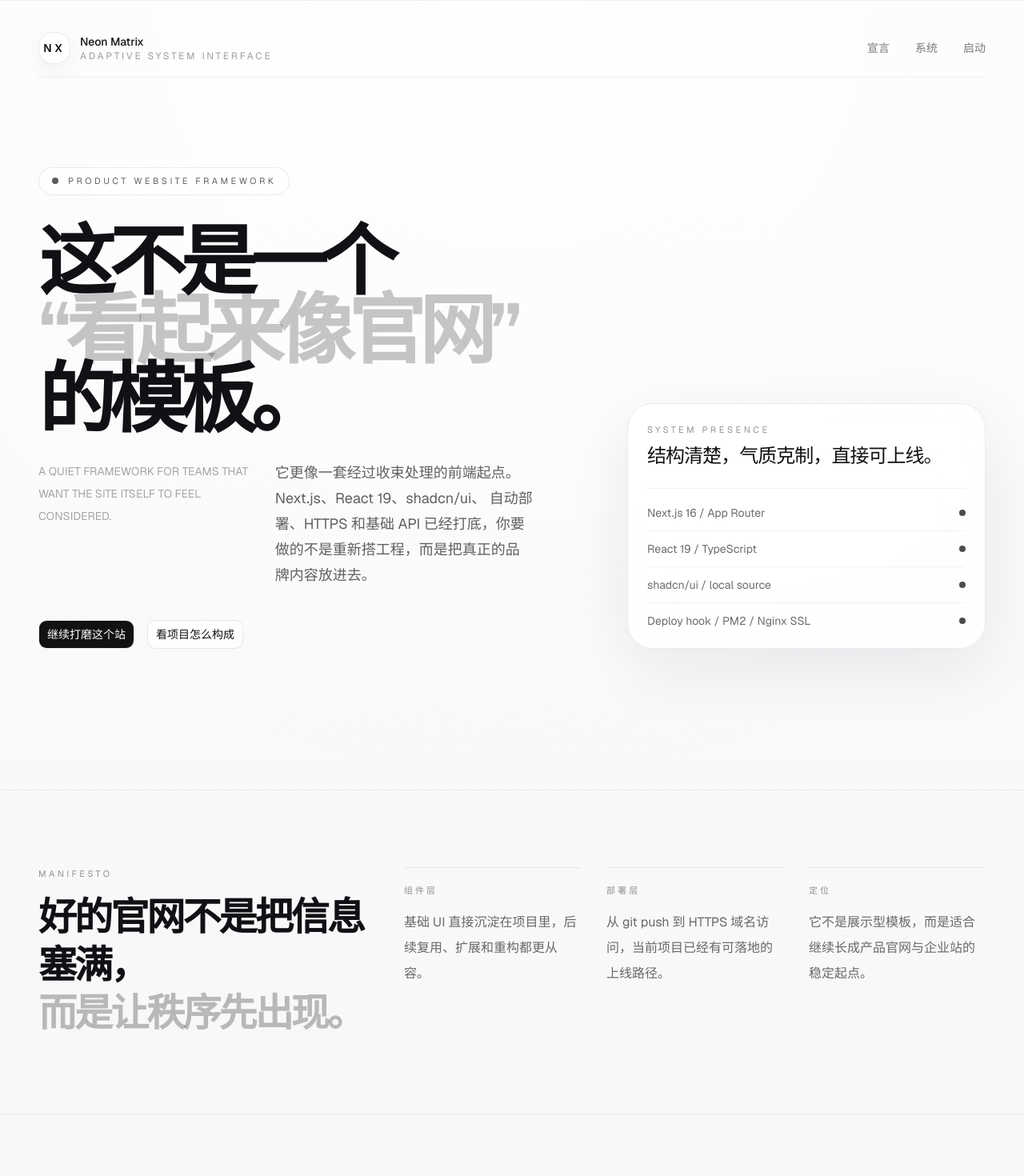
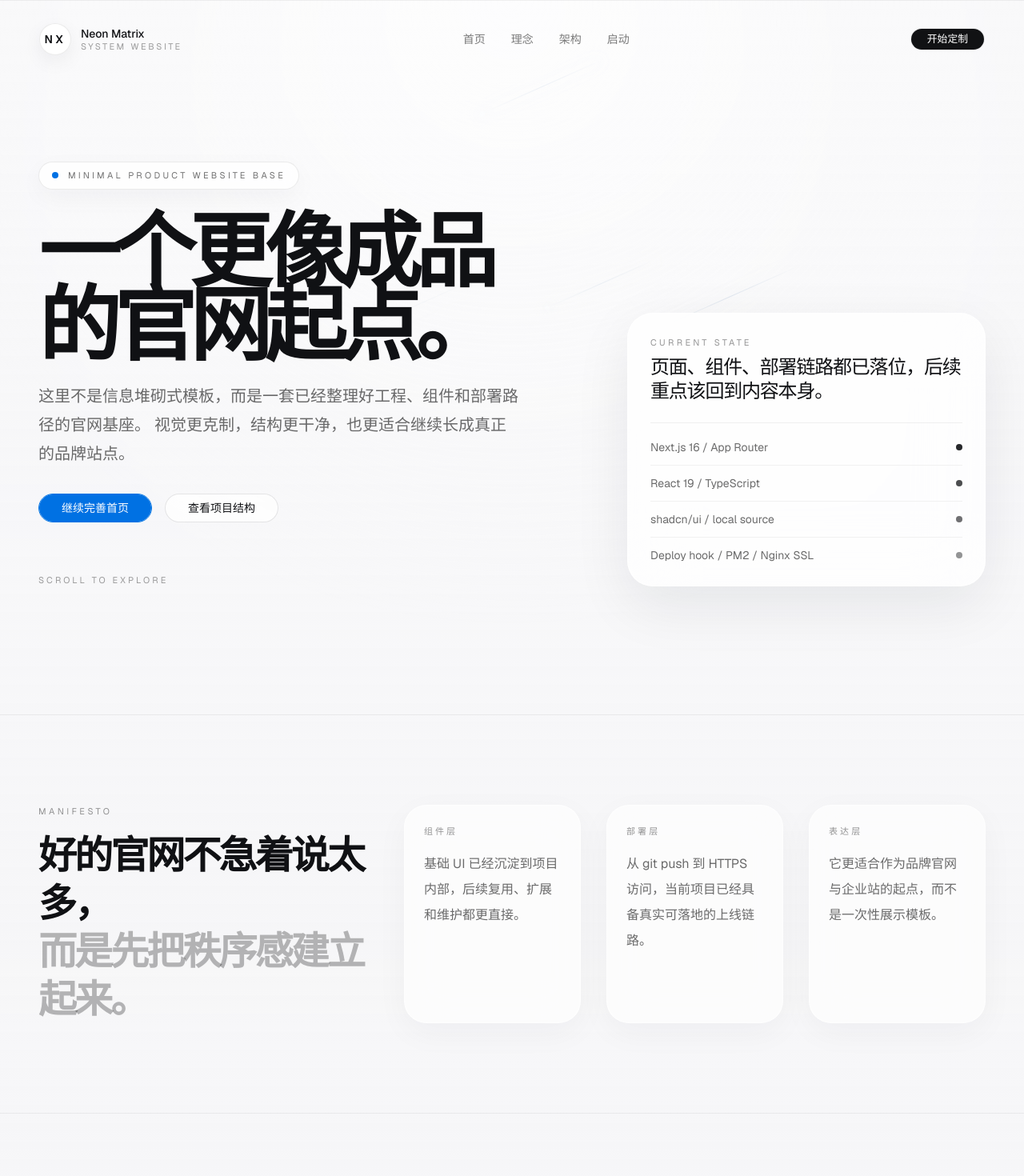
Before and after one commit to zrkun/nextjs, a Next.js app: page / in a window 1280 px wide. Shown: the top 1470 px of the page at 80% size. Built offline with nearby package versions, Linux system fonts and the light colour scheme.

Commit message:
feat: 官网

```diff
--- a/app/globals.css
+++ b/app/globals.css
@@ -95,6 +95,10 @@ body {
   padding: 0;
 }
 
+html {
+  scroll-behavior: smooth;
+}
+
 body {
   background: hsl(var(--background));
   color: hsl(var(--foreground));
@@ -103,6 +107,56 @@ body {
     radial-gradient(circle at top, rgba(255, 255, 255, 0.92), transparent 36%),
     linear-gradient(180deg, #fbfbfd 0%, #f5f5f7 100%);
   background-attachment: fixed;
+}
+
+.meteor-line {
+  width: 12rem;
+  height: 1px;
+  opacity: 0;
+  border-radius: 999px;
+  background: linear-gradient(90deg, rgba(255, 255, 255, 0), rgba(174, 191, 214, 0.92), rgba(255, 255, 255, 0));
+  box-shadow:
+    0 0 18px rgba(184, 198, 219, 0.38),
+    0 0 36px rgba(214, 223, 236, 0.22);
+  transform: rotate(-24deg) translate3d(0, 0, 0);
+  transform-origin: left center;
+  animation-name: meteor-sweep;
+  animation-timing-function: cubic-bezier(0.2, 0.65, 0.16, 1);
+  animation-iteration-count: infinite;
+}
+
+.meteor-line::before {
+  content: "";
+  position: absolute;
+  left: -0.4rem;
+  top: 50%;
+  width: 0.45rem;
+  height: 0.45rem;
+  border-radius: 999px;
+  background: rgba(244, 247, 252, 0.9);
+  box-shadow: 0 0 14px rgba(208, 218, 232, 0.7);
+  transform: translateY(-50%);
+}
+
+@keyframes meteor-sweep {
+  0% {
+    opacity: 0;
+    transform: translate3d(0, 0, 0) rotate(-24deg) scaleX(0.7);
+  }
+
+  8% {
+    opacity: 0.75;
+  }
+
+  45% {
+    opacity: 0.95;
+    transform: translate3d(-18rem, 10rem, 0) rotate(-24deg) scaleX(1);
+  }
+
+  100% {
+    opacity: 0;
+    transform: translate3d(-34rem, 18rem, 0) rotate(-24deg) scaleX(1.05);
+  }
 }
 
 .dark {
@@ -150,3 +204,15 @@ body {
     @apply font-sans;
   }
 }
+
+@media (prefers-reduced-motion: reduce) {
+  html {
+    scroll-behavior: auto;
+  }
+
+  .meteor-line {
+    opacity: 1;
+    transform: none;
+    animation: none;
+  }
+}
--- a/app/page.tsx
+++ b/app/page.tsx
@@ -1,4 +1,7 @@
+"use client";
+
 import Link from "next/link";
+import { useEffect, useState } from "react";
 import { Button } from "@/components/ui/button";
 
 const systemFacts = [
@@ -11,112 +14,184 @@ const systemFacts = [
 const notes = [
   {
     label: "组件层",
-    value: "基础 UI 直接沉淀在项目里，后续复用、扩展和重构都更从容。",
+    value: "基础 UI 已经沉淀到项目内部，后续复用、扩展和维护都更直接。",
   },
   {
     label: "部署层",
-    value: "从 git push 到 HTTPS 域名访问，当前项目已经有可落地的上线路径。",
+    value: "从 git push 到 HTTPS 访问，当前项目已经具备真实可落地的上线链路。",
   },
   {
-    label: "定位",
-    value: "它不是展示型模板，而是适合继续长成产品官网与企业站的稳定起点。",
+    label: "表达层",
+    value: "它更适合作为品牌官网与企业站的起点，而不是一次性展示模板。",
   },
 ];
 
+function ParticleBackground() {
+  const [meteors, setMeteors] = useState<Array<{ id: number; top: string; left: string; delay: string; duration: string }>>([]);
+
+  useEffect(() => {
+    if (typeof window === "undefined") return;
+    if (window.matchMedia("(prefers-reduced-motion: reduce)").matches) {
+      return;
+    }
+
+    setMeteors(
+      Array.from({ length: 6 }, (_, index) => ({
+        id: index,
+        top: `${8 + index * 12}%`,
+        left: `${58 + (index % 3) * 14}%`,
+        delay: `${index * 1.9}s`,
+        duration: `${5.5 + (index % 3) * 1.1}s`,
+      })),
+    );
+  }, []);
+
+  return (
+    <div className="pointer-events-none fixed inset-0 z-[1] overflow-hidden">
+      <div className="absolute inset-0 bg-[radial-gradient(circle_at_top,rgba(255,255,255,0.32),transparent_42%)]" />
+      {meteors.map((meteor) => (
+        <span
+          key={meteor.id}
+          aria-hidden="true"
+          className="meteor-line absolute"
+          style={{
+            top: meteor.top,
+            left: meteor.left,
+            animationDelay: meteor.delay,
+            animationDuration: meteor.duration,
+          }}
+        />
+      ))}
+    </div>
+  );
+}
+
 export default function HomePage() {
+  const [scrolled, setScrolled] = useState(false);
+
+  useEffect(() => {
+    const onScroll = () => setScrolled(window.scrollY > 24);
+    onScroll();
+    window.addEventListener("scroll", onScroll, { passive: true });
+    return () => window.removeEventListener("scroll", onScroll);
+  }, []);
+
   return (
-    <main className="relative min-h-screen overflow-hidden bg-[#f5f5f7] text-[#101114]">
-      <div className="pointer-events-none absolute inset-0 bg-[radial-gradient(circle_at_top,rgba(255,255,255,0.92),transparent_42%),linear-gradient(180deg,rgba(255,255,255,0.7),rgba(245,245,247,0.9))]" />
-      <div className="pointer-events-none absolute inset-x-0 top-0 h-px bg-black/6" />
+    <main className="relative isolate min-h-screen bg-[#f5f5f7] text-[#101114]">
+      <ParticleBackground />
+      <div className="pointer-events-none absolute inset-0 z-[2] bg-[radial-gradient(circle_at_top,rgba(255,255,255,0.62),transparent_34%),linear-gradient(180deg,rgba(255,255,255,0.34),rgba(245,245,247,0.72))]" />
+      <div className="pointer-events-none absolute inset-x-0 top-0 z-[3] h-px bg-black/6" />
 
-      <section className="relative mx-auto flex min-h-screen w-full max-w-7xl flex-col px-6 pb-16 pt-6 md:px-10 lg:px-12">
-        <header className="flex items-center justify-between border-b border-black/6 py-4">
+      <header className="sticky top-0 z-50 px-4 pt-4 md:px-6">
+        <div
+          className={[
+            "mx-auto flex w-full max-w-7xl items-center justify-between rounded-full px-5 py-3 transition-all duration-500 md:px-6",
+            scrolled
+              ? "border border-white/70 bg-white/72 shadow-[0_18px_45px_rgba(15,23,42,0.08)] backdrop-blur-2xl"
+              : "border border-transparent bg-transparent",
+          ].join(" ")}
+        >
           <div className="flex items-center gap-3">
-            <div className="flex size-10 items-center justify-center rounded-2xl border border-black/8 bg-white/90 text-sm font-semibold tracking-[0.28em] text-[#101114] shadow-[0_8px_30px_rgba(15,23,42,0.06)]">
+            <div className="flex size-10 items-center justify-center rounded-full border border-black/8 bg-white/90 text-sm font-semibold tracking-[0.26em] shadow-[0_8px_24px_rgba(15,23,42,0.06)]">
               NX
             </div>
-            <div>
+            <div className="leading-tight">
               <p className="text-sm font-medium text-[#101114]">Neon Matrix</p>
-              <p className="text-xs tracking-[0.24em] text-black/38 uppercase">Adaptive System Interface</p>
+              <p className="text-[11px] tracking-[0.24em] text-black/38 uppercase">System Website</p>
             </div>
           </div>
 
           <nav className="hidden items-center gap-8 text-sm text-black/52 md:flex">
+            <Link href="#top" className="transition hover:text-black">
+              首页
+            </Link>
             <Link href="#manifesto" className="transition hover:text-black">
-              宣言
+              理念
             </Link>
             <Link href="#system" className="transition hover:text-black">
-              系统
+              架构
             </Link>
             <Link href="#launch" className="transition hover:text-black">
               启动
             </Link>
           </nav>
-        </header>
 
-        <div className="grid flex-1 gap-20 py-20 lg:grid-cols-[1.12fr_0.88fr] lg:items-end lg:py-28">
-          <div className="flex flex-col justify-end">
-            <div className="space-y-10">
-              <div className="inline-flex items-center gap-3 rounded-full border border-black/8 bg-white/72 px-4 py-2 text-[11px] tracking-[0.32em] text-black/62 uppercase backdrop-blur">
-                <span className="size-2 rounded-full bg-black/65" />
-                Product website framework
+          <Button
+            asChild
+            size="sm"
+            className="rounded-full border border-black/6 bg-[#111214] px-5 text-white hover:bg-black"
+          >
+            <Link href="#launch">开始定制</Link>
+          </Button>
+        </div>
+      </header>
+
+      <section
+        id="top"
+        className="relative z-10 mx-auto flex min-h-[calc(100svh-2rem)] w-full max-w-7xl flex-col px-6 pb-20 pt-10 md:px-10 lg:px-12"
+      >
+        <div className="grid flex-1 gap-16 py-14 lg:grid-cols-[1.08fr_0.92fr] lg:items-end lg:py-20">
+          <div className="flex flex-col justify-between">
+            <div className="space-y-8">
+              <div className="inline-flex items-center gap-3 rounded-full border border-black/8 bg-white/80 px-4 py-2 text-[11px] tracking-[0.3em] text-black/56 uppercase shadow-[0_10px_30px_rgba(15,23,42,0.04)] backdrop-blur">
+                <span className="size-2 rounded-full bg-[#0071e3]" />
+                Minimal product website base
               </div>
 
-              <div className="space-y-8">
-                <h1 className="max-w-5xl text-6xl leading-[0.9] font-semibold tracking-[-0.08em] text-[#101114] md:text-8xl">
-                  这不是一个
-                  <span className="block text-black/22">“看起来像官网”</span>
-                  的模板。
+              <div className="space-y-6">
+                <h1 className="max-w-5xl text-5xl leading-[0.9] font-semibold tracking-[-0.08em] text-[#101114] md:text-7xl lg:text-[6.4rem]">
+                  一个更像成品的官网起点。
                 </h1>
-
-                <div className="grid gap-8 lg:grid-cols-[0.9fr_1.1fr]">
-                  <p className="max-w-sm text-sm leading-7 text-black/34 uppercase">
-                    A quiet framework for teams that want the site itself to feel considered.
-                  </p>
-                  <p className="max-w-xl text-base leading-8 text-black/62 md:text-lg">
-                    它更像一套经过收束处理的前端起点。Next.js、React 19、shadcn/ui、
-                    自动部署、HTTPS 和基础 API 已经打底，你要做的不是重新搭工程，而是把真正的品牌内容放进去。
-                  </p>
-                </div>
+                <p className="max-w-2xl text-lg leading-8 text-black/58 md:text-[1.25rem] md:leading-9">
+                  这里不是信息堆砌式模板，而是一套已经整理好工程、组件和部署路径的官网基座。
+                  视觉更克制，结构更干净，也更适合继续长成真正的品牌站点。
+                </p>
               </div>
 
               <div className="flex flex-col gap-4 sm:flex-row">
                 <Button
                   asChild
                   size="lg"
-                  className="border border-black/6 bg-[#111214] text-white hover:bg-black"
+                  className="rounded-full border border-[#0071e3] bg-[#0071e3] px-7 text-white hover:bg-[#0077ed]"
                 >
-                  <Link href="#launch">继续打磨这个站</Link>
+                  <Link href="#launch">继续完善首页</Link>
                 </Button>
                 <Button
                   asChild
                   size="lg"
                   variant="outline"
-                  className="border-black/8 bg-white/72 text-[#101114] hover:bg-white hover:text-[#101114]"
+                  className="rounded-full border-black/8 bg-white/76 px-7 text-[#101114] hover:bg-white hover:text-[#101114]"
                 >
-                  <Link href="#system">看项目怎么构成</Link>
+                  <Link href="#system">查看项目结构</Link>
                 </Button>
               </div>
+            </div>
+
+            <div className="hidden pt-16 lg:block">
+              <p className="text-[11px] tracking-[0.28em] text-black/38 uppercase">Scroll to explore</p>
             </div>
           </div>
 
           <div className="flex items-end justify-end">
-            <div className="w-full max-w-md space-y-6 rounded-[2rem] border border-black/8 bg-white/82 p-6 shadow-[0_24px_80px_rgba(15,23,42,0.08)] backdrop-blur-xl">
+            <div className="w-full max-w-md rounded-[2rem] border border-white/70 bg-white/78 p-7 shadow-[0_24px_70px_rgba(15,23,42,0.08)] backdrop-blur-2xl">
               <div className="space-y-2">
-                <p className="text-[11px] tracking-[0.32em] text-black/42 uppercase">System Presence</p>
-                <p className="text-2xl font-medium tracking-[-0.04em] text-[#101114]">
-                  结构清楚，气质克制，直接可上线。
+                <p className="text-[11px] tracking-[0.3em] text-black/42 uppercase">Current State</p>
+                <p className="text-2xl leading-tight font-medium tracking-[-0.05em] text-[#101114]">
+                  页面、组件、部署链路都已落位，后续重点该回到内容本身。
                 </p>
               </div>
 
-              <div className="space-y-3 border-t border-black/6 pt-5">
-                {systemFacts.map((item) => (
+              <div className="mt-6 space-y-3 border-t border-black/6 pt-5">
+                {systemFacts.map((item, index) => (
                   <div
                     key={item}
                     className="flex items-center justify-between border-b border-black/5 pb-3 text-sm text-black/58 last:border-b-0 last:pb-0"
                   >
                     <span>{item}</span>
-                    <span className="size-2 rounded-full bg-black/70" />
+                    <span
+                      className="size-2 rounded-full"
+                      style={{ opacity: 0.9 - index * 0.15, backgroundColor: "#101114" }}
+                    />
                   </div>
                 ))}
               </div>
@@ -125,57 +200,69 @@ export default function HomePage() {
         </div>
       </section>
 
-      <section id="manifesto" className="relative border-t border-black/6 py-24">
+      <section
+        id="manifesto"
+        className="relative z-10 border-t border-black/6 py-24 md:py-28"
+      >
         <div className="mx-auto grid w-full max-w-7xl gap-12 px-6 md:px-10 lg:grid-cols-[0.72fr_1.28fr] lg:px-12">
           <div className="space-y-4">
             <p className="text-[11px] tracking-[0.32em] text-black/42 uppercase">Manifesto</p>
             <h2 className="text-3xl leading-tight font-semibold tracking-[-0.06em] text-[#101114] md:text-5xl">
-              好的官网不是把信息塞满，
-              <span className="block text-black/26">而是让秩序先出现。</span>
+              好的官网不急着说太多，
+              <span className="block text-black/28">而是先把秩序感建立起来。</span>
             </h2>
           </div>
 
           <div className="grid gap-8 md:grid-cols-3">
             {notes.map((item) => (
-              <div key={item.label} className="space-y-4 border-t border-black/8 pt-5">
+              <div
+                key={item.label}
+                className="rounded-[1.75rem] border border-white/65 bg-white/62 p-6 shadow-[0_12px_40px_rgba(15,23,42,0.04)] backdrop-blur-xl"
+              >
                 <p className="text-[11px] tracking-[0.28em] text-black/42 uppercase">{item.label}</p>
-                <p className="text-base leading-8 text-black/58">{item.value}</p>
+                <p className="mt-4 text-base leading-8 text-black/58">{item.value}</p>
               </div>
             ))}
           </div>
         </div>
       </section>
 
-      <section id="system" className="relative border-t border-black/6 py-24">
+      <section
+        id="system"
+        className="relative z-10 border-t border-black/6 py-24 md:py-28"
+      >
         <div className="mx-auto grid w-full max-w-7xl gap-10 px-6 md:px-10 lg:grid-cols-[1.05fr_0.95fr] lg:px-12">
           <div className="space-y-5">
             <p className="text-[11px] tracking-[0.32em] text-black/42 uppercase">Foundation</p>
             <h2 className="max-w-3xl text-3xl leading-tight font-semibold tracking-[-0.06em] text-[#101114] md:text-5xl">
-              从组件源码到服务器配置，
-              <span className="block text-black/26">这个起点已经比模板更进一步。</span>
+              先看整体结构，再决定哪些模块复用组件，
+              <span className="block text-black/28">哪些地方才值得继续扩展。</span>
             </h2>
           </div>
 
-          <div className="space-y-4 text-base leading-8 text-black/58">
+          <div className="space-y-5 text-base leading-8 text-black/58">
             <p>
-              页面和布局在 <span className="text-[#101114]">app/</span>，
-              基础组件在 <span className="text-[#101114]">components/ui</span>，
-              工具和 API 封装在 <span className="text-[#101114]">lib/</span>。
+              页面与布局在 <span className="text-[#101114]">app/</span>，基础组件沉淀在
+              <span className="text-[#101114]"> components/ui</span>，工具与封装放在
+              <span className="text-[#101114]"> lib/</span>。
             </p>
             <p>
-              部署文档已经覆盖裸仓库、post-receive、PM2、Nginx 反向代理与 HTTPS 证书配置。它不是抽象的最佳实践，而是当前项目已经存在的真实路径。
+              这意味着首页继续改造时，不需要从零搭工程，而是先从现有组件体系与部署能力出发，把真正重要的品牌表达补齐。
             </p>
           </div>
         </div>
       </section>
 
-      <section id="launch" className="relative border-t border-black/6 pb-24 pt-24">
+      <section
+        id="launch"
+        className="relative z-10 border-t border-black/6 pb-24 pt-24 md:pb-28 md:pt-28"
+      >
         <div className="mx-auto flex w-full max-w-7xl flex-col gap-8 px-6 md:px-10 lg:flex-row lg:items-end lg:justify-between lg:px-12">
           <div className="max-w-3xl space-y-5">
             <p className="text-[11px] tracking-[0.32em] text-black/42 uppercase">Launch</p>
             <h2 className="text-3xl leading-tight font-semibold tracking-[-0.06em] text-[#101114] md:text-5xl">
-              现在更有价值的事，
-              <span className="block text-black/26">不是继续堆模块，而是把你的内容放进来。</span>
+              下一步不必继续加很多区块，
+              <span className="block text-black/28">而是把内容、案例和品牌气质放进去。</span>
             </h2>
           </div>
 
@@ -183,7 +270,7 @@ export default function HomePage() {
             <Button
               asChild
               size="lg"
-              className="border border-black/6 bg-[#111214] text-white hover:bg-black"
+              className="rounded-full border border-[#0071e3] bg-[#0071e3] px-7 text-white hover:bg-[#0077ed]"
             >
               <Link href="mailto:team@neonmatrix.ai">继续定制官网</Link>
             </Button>
@@ -191,7 +278,7 @@ export default function HomePage() {
               asChild
               size="lg"
               variant="outline"
-              className="border-black/8 bg-white/72 text-[#101114] hover:bg-white hover:text-[#101114]"
+              className="rounded-full border-black/8 bg-white/76 px-7 text-[#101114] hover:bg-white hover:text-[#101114]"
             >
               <Link href="https://nextjs.org/docs" target="_blank">
                 查看技术栈
```
